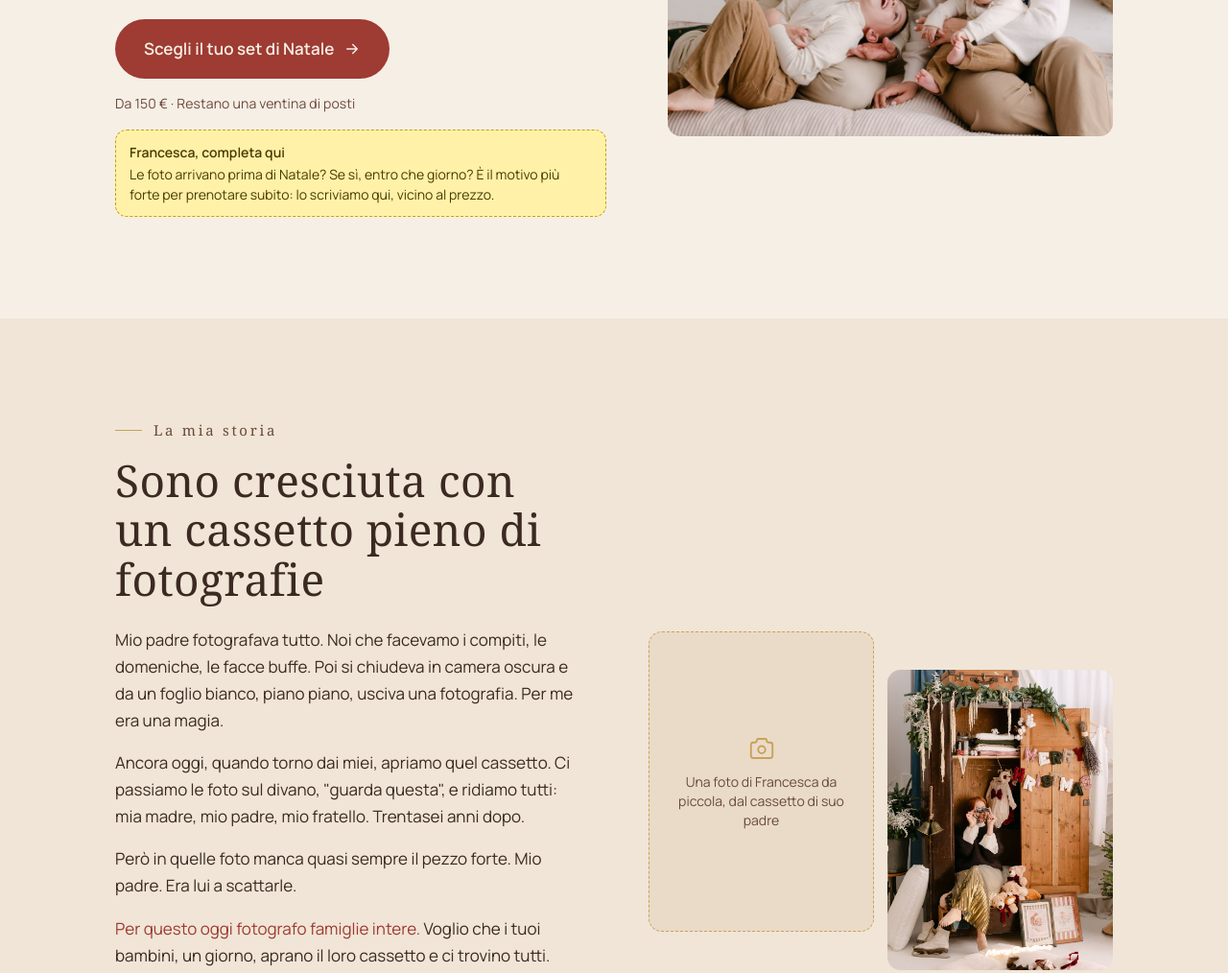
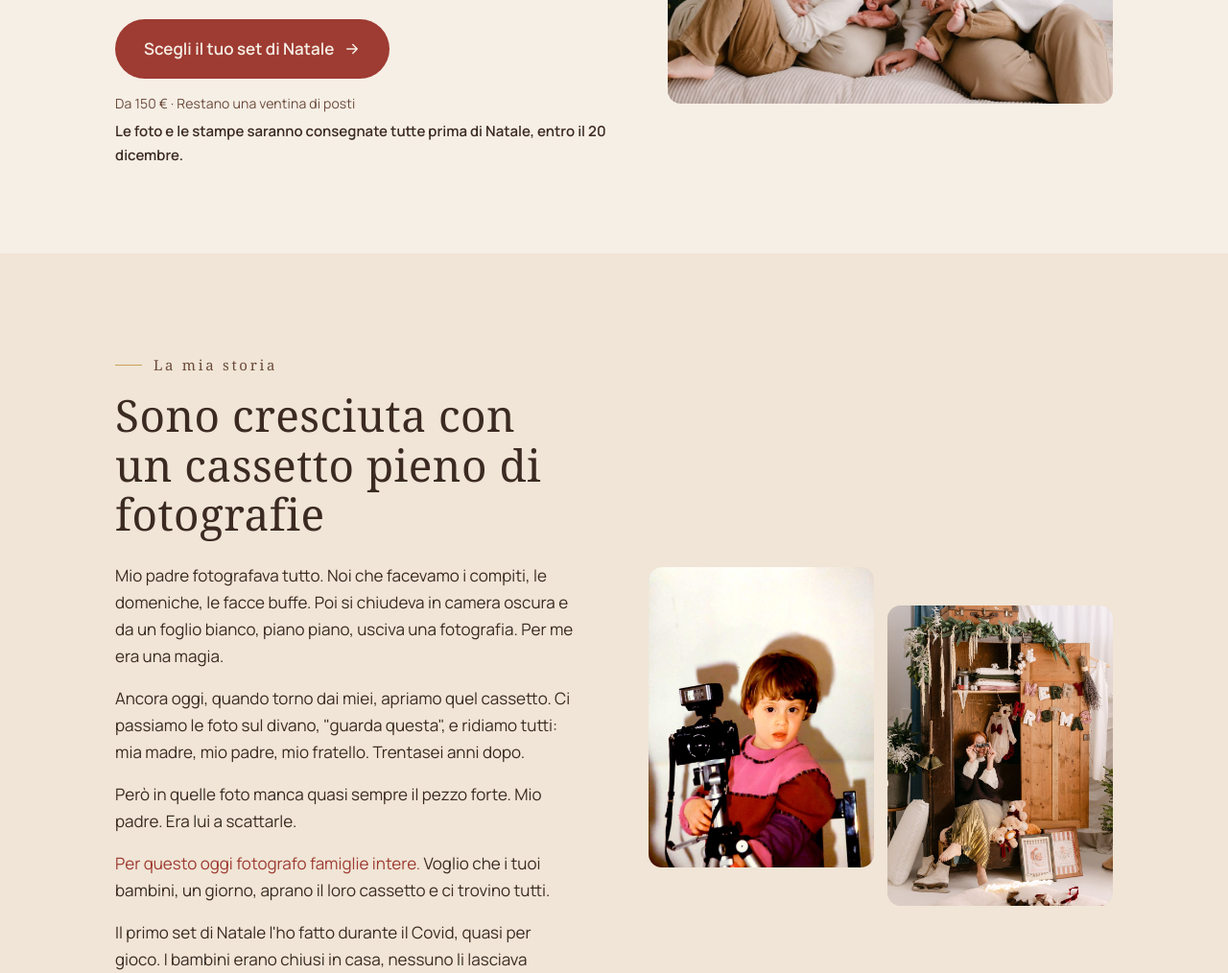
Before and after one commit to Gabriele0796/ciao, a plain HTML site: page natale-la-champ/index.html in a window 1280 px wide. Shown: the part 700-1714 px from the top of the page at 96% size. Drawn offline with Linux system fonts and the light colour scheme; a web font is replaced by a local one.

Commit message:
Landing La Champ: consegna entro il 20 dicembre e foto di Francesca da piccola
Co-Authored-By: Claude Opus 5.5 <noreply@anthropic.com>

```diff
--- a/natale-la-champ/index.html
+++ b/natale-la-champ/index.html
@@ -159,6 +159,7 @@ footer a{text-decoration:none;border-bottom:1px solid #6B4A3A}
 
 /* BOZZA: da togliere prima della pubblicità */
 .bozza{background:#FFF1A8;color:#4A3B00;font-size:13px;line-height:1.4;text-align:center;padding:9px 16px;position:relative;z-index:6}
+.consegna{font-size:15px;font-weight:600;color:var(--cioccolato);margin-top:6px}
 .completa{background:#FFF1A8;border:1.5px dashed #C9A100;border-radius:12px;color:#4A3B00;font-family:"Manrope",system-ui,sans-serif;font-size:14px;line-height:1.5;padding:12px 14px;margin:16px 0;text-align:left}
 .bozza+header{position:relative}
 .bozza~.hero{padding-top:24px}
@@ -209,7 +210,7 @@ footer a{text-decoration:none;border-bottom:1px solid #6B4A3A}
       <p class="grande">Quest'anno a Natale entrate tutti nella foto: mamma, papà, bambini. E se volete anche i nonni e il cane. Un'ora nel mio set, i bambini liberi di giocare, io a catturare la famiglia che siete davvero.</p>
       <a class="btn" href="#collezioni">Scegli il tuo set di Natale <svg><use href="#freccia"/></svg></a>
       <p class="nota">Da 150 € · Restano una ventina di posti</p>
-      <p class="completa"><b>Francesca, completa qui</b>Le foto arrivano prima di Natale? Se sì, entro che giorno? È il motivo più forte per prenotare subito: lo scriviamo qui, vicino al prezzo.</p>
+      <p class="consegna">Le foto e le stampe saranno consegnate tutte prima di Natale, entro il 20 dicembre.</p>
     </div>
     <div>
       <div class="foto r45" data-foto="hero"><img src="img/hero-famiglia.jpg" alt="Una famiglia ride sul tappeto del set di Natale: il papà fa il solletico al figlio, la mamma tiene in braccio il fratellino" width="1068" height="1600" fetchpriority="high" style="object-position:50% 72%"></div>
@@ -231,7 +232,7 @@ footer a{text-decoration:none;border-bottom:1px solid #6B4A3A}
       <p class="firma">Francesca Campailla<small>Fotografa di famiglia · La Champ Studio</small></p>
     </div>
     <div class="foto-coppia">
-      <div class="foto r34" data-foto="infanzia"><svg><use href="#cam"/></svg>Una foto di Francesca da piccola, dal cassetto di suo padre</div>
+      <div class="foto r34" data-foto="infanzia"><img src="img/francesca-piccola.jpg" alt="Francesca da piccola accanto alla macchina fotografica di suo padre, montata sul treppiede" width="879" height="1300" loading="lazy" style="object-position:50% 45%"></div>
       <div class="foto r34" data-foto="francesca"><img src="img/francesca-macchina.jpg" alt="Francesca seduta nell'armadio del set, con una macchina fotografica davanti agli occhi" width="868" height="1300" loading="lazy" style="object-position:50% 45%"></div>
     </div>
   </div>
@@ -389,7 +390,7 @@ footer a{text-decoration:none;border-bottom:1px solid #6B4A3A}
     <h2>Prima di prenotare</h2>
     <details><summary>Mio figlio non sta fermo un secondo. Piange, fa i capricci. Come facciamo?</summary><p>Va benissimo così. Io li faccio giocare apposta, perché le foto più belle sono quelle spontanee. Per quell'ora la tata sono io: voi pensate a divertirvi.</p></details>
     <details><summary>Io in foto vengo sempre male e mi vergogno un po'.</summary><p>Lo dicono in tanti, prima. Dopo mi dicono "ci siamo sentiti come a casa". Io vi chiedo solo di essere voi: fate finta che io non ci sia, più siete liberi e più le foto vi somigliano.</p></details>
-    <details open><summary>Quando arrivano le foto?</summary><p class="completa"><b>Francesca, completa qui</b>Dopo quanti giorni arrivano le foto digitali? E le stampe e i poster? Arrivano prima di Natale?</p></details>
+    <details><summary>Quando arrivano le foto?</summary><p>Tutte prima di Natale: le foto e le stampe vi arrivano entro il 20 dicembre.</p></details>
     <details open><summary>E se il bambino si ammala il giorno prima?</summary><p class="completa"><b>Francesca, completa qui</b>Si può spostare la data? Fino a quando si può disdire? Ti proporrei: "Nessun problema, mi scrivi e spostiamo il set su un altro giorno libero".</p></details>
     <details open><summary>In che giorni si fanno i set?</summary><p class="completa"><b>Francesca, completa qui</b>Da che giorno a che giorno, e qual è l'ultimo set prima di Natale.</p></details>
     <details><summary>Possono venire anche i nonni? E il cane?</summary><p>Sì, nonni e animali di famiglia sono i benvenuti.</p></details>
```
Also changed, not shown: natale-la-champ/img/francesca-piccola.jpg (added).
